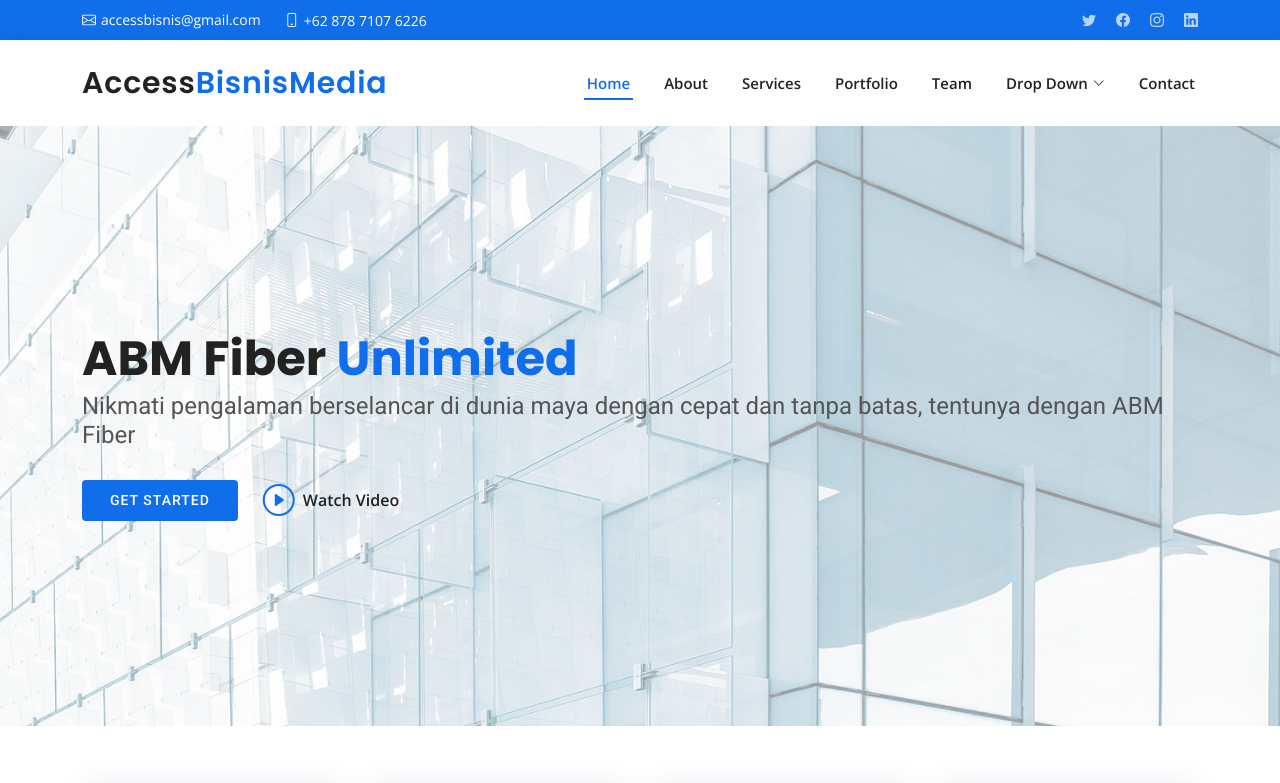
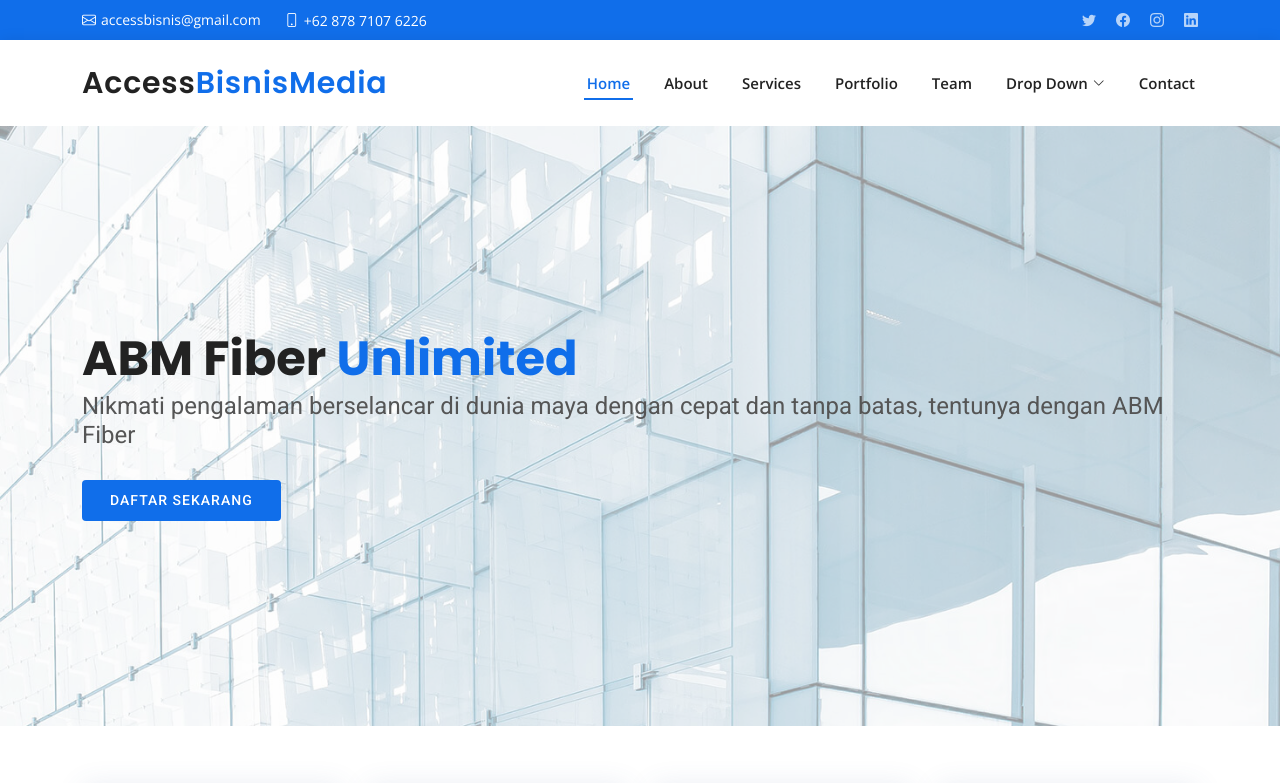
Before and after one commit to accessbisnis/accessbisnis.github.io, a plain HTML site: page index.html in a window 1280 px wide. Shown: the top 783 px of the page. Drawn offline with nearby package versions, Linux system fonts and the light colour scheme.

Commit message:
Update index.html

```diff
--- a/index.html
+++ b/index.html
@@ -99,8 +99,8 @@
       <h1>ABM Fiber <span>Unlimited</span></h1>
       <h2>Nikmati pengalaman berselancar di dunia maya dengan cepat dan tanpa batas, tentunya dengan ABM Fiber</h2>
       <div class="d-flex">
-        <a href="#about" class="btn-get-started scrollto">Get Started</a>
-        <a href="https://www.youtube.com/watch?v=jDDaplaOz7Q" class="glightbox btn-watch-video"><i class="bi bi-play-circle"></i><span>Watch Video</span></a>
+        <a href="#" class="btn-get-started scrollto">Daftar Sekarang</a>
+        <!--<a href="https://www.youtube.com/watch?v=jDDaplaOz7Q" class="glightbox btn-watch-video"><i class="bi bi-play-circle"></i><span>Watch Video</span></a>-->
       </div>
     </div>
   </section><!-- End Hero -->
```
